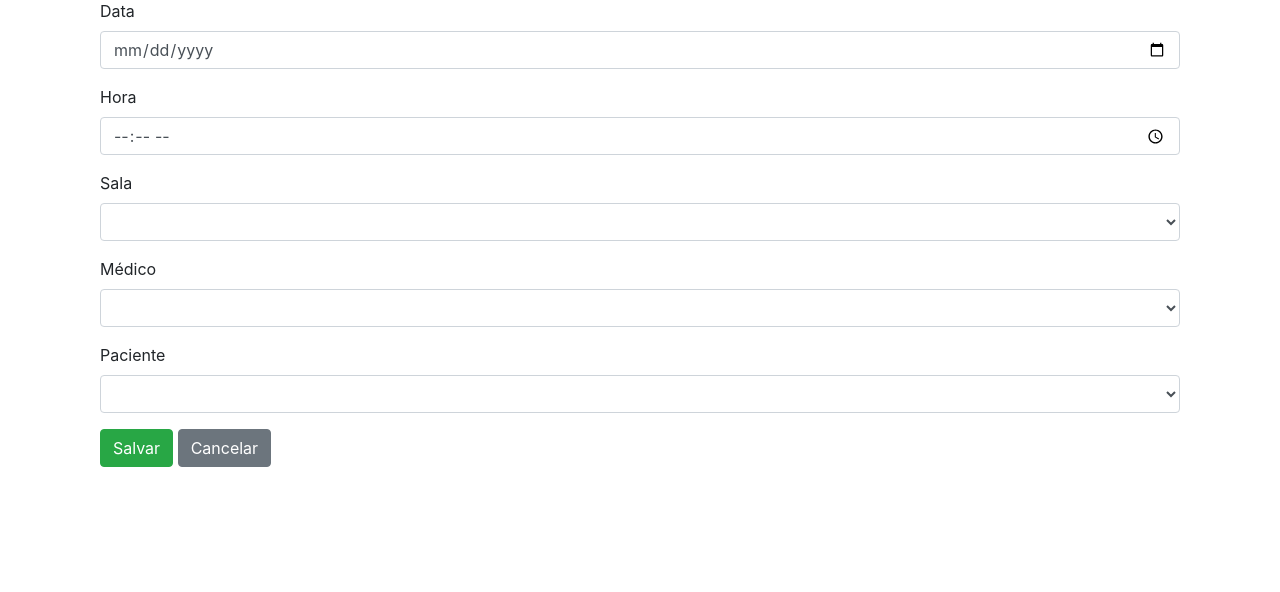
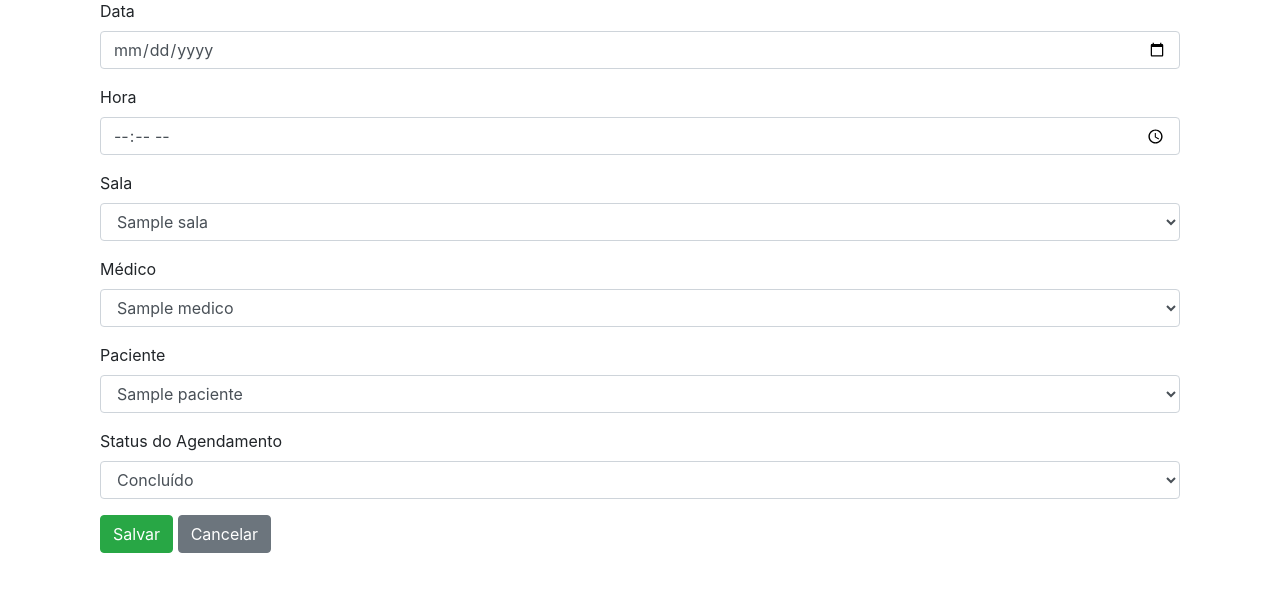
Before and after one commit to CalixtoSW/CastorAgenda, a Flask app: template templates/editar_agendamento.html in a window 1280 px wide. Shown: the part 151-743 px from the top of the page. Run offline with Flask 3, Linux system fonts and the light colour scheme; the template is opened without the code that fills it: most values are stand-ins (such as "Sample title", 1, 10 or a date in 2020); lists and menus that the app fills with data are empty; parts of the project's set-up code (start-up, migrations or seed data) failed here and were passed over; some libraries are stand-ins or nearby versions.

Commit message:
Funcionando 100%

```diff
--- a/CastorAgenda.py
+++ b/CastorAgenda.py
@@ -1,5 +1,6 @@
 # CastorAgenda/CastorAgenda.py
-from flask import Flask, render_template, request, redirect, url_for, session as login_session
+from flask import Flask, render_template, request, redirect, url_for, jsonify, session as login_session
+
 from engine.database_fetchall import DatabaseFetchAll
 from engine.config_db import DatabaseConfig
 
@@ -227,19 +228,18 @@
         sala_id = request.form['sala_id']
         medico_id = request.form['medico_id']
         paciente_id = request.form['paciente_id']
+        status_agendamento = request.form['status_agendamento']
 
-        # Validação Simples
-        if not data or not hora or not sala_id or not medico_id or not paciente_id:
+        if not data or not hora or not sala_id or not medico_id or not paciente_id or not status_agendamento:
             return 'Todos os campos são obrigatórios', 400
 
-        agendamento_controller.cadastrar_agendamento(data, hora, sala_id, medico_id, paciente_id)
+        agendamento_controller.cadastrar_agendamento(data, hora, sala_id, medico_id, paciente_id, status_agendamento)
         return redirect(url_for('agenda'))
-    else:
-        medicos = agendamento_controller.listar_medicos()
-        salas = agendamento_controller.listar_salas()
-        pacientes = agendamento_controller.listar_pacientes()
-        return render_template('agendamento.html', medicos=medicos, salas=salas, pacientes=pacientes)
 
+    medicos = agendamento_controller.listar_medicos()
+    salas = agendamento_controller.listar_salas()
+    pacientes = agendamento_controller.listar_pacientes()
+    return render_template('agendamento.html', medicos=medicos, salas=salas, pacientes=pacientes)
 
 
 @app.route('/agendamento/editar/<int:id>', methods=['GET', 'POST'])
@@ -250,15 +250,21 @@
         sala_id = request.form['sala_id']
         medico_id = request.form['medico_id']
         paciente_id = request.form['paciente_id']
+        status_agendamento = request.form['status_agendamento']
 
-        if not data or not hora or not sala_id or not medico_id or not paciente_id:
+        if not data or not hora or not sala_id or not medico_id or not paciente_id or not status_agendamento:
             return 'Todos os campos são obrigatórios', 400
 
-        agendamento_controller.editar_agendamento(id, data, hora, sala_id, medico_id, paciente_id)
+        agendamento_controller.editar_agendamento(id, data, hora, sala_id, medico_id, paciente_id, status_agendamento)
         return redirect(url_for('agenda'))
 
     agendamento = agendamento_controller.buscar_agendamento_por_id(id)
-    return render_template('editar_agendamento.html', agendamento=agendamento)
+    medicos = agendamento_controller.listar_medicos()
+    salas = agendamento_controller.listar_salas()
+    pacientes = agendamento_controller.listar_pacientes()
+
+    return render_template('editar_agendamento.html', agendamento=agendamento, medicos=medicos, salas=salas,
+                           pacientes=pacientes)
 
 
 @app.route('/agendamento/excluir/<int:id>', methods=['POST'])
@@ -280,6 +286,11 @@
     pacientes = agendamento_controller.listar_pacientes()
     return render_template('agendamento.html', medicos=medicos, salas=salas, pacientes=pacientes)
 
+@app.route('/agendamentos/<data>', methods=['GET'])
+def listar_agendamentos(data):
+    agendamentos = agendamento_controller.buscar_agendamentos_por_dia(data)
+    return jsonify(agendamentos)
+
 
 if __name__ == '__main__':
     app.run(debug=True)
--- a/templates/editar_agendamento.html
+++ b/templates/editar_agendamento.html
@@ -16,23 +16,40 @@
         <div class="form-group">
             <label for="sala_id">Sala</label>
             <select class="form-control" id="sala_id" name="sala_id" required>
-                <!-- Preencher com as salas disponíveis -->
+                <option value="" disabled>Selecione uma sala</option>
+                {% for sala in salas %}
+                    <option value="{{ sala.id }}" {% if agendamento.sala_id == sala.id %}selected{% endif %}>{{ sala.nome }}</option>
+                {% endfor %}
             </select>
         </div>
         <div class="form-group">
             <label for="medico_id">Médico</label>
             <select class="form-control" id="medico_id" name="medico_id" required>
-                <!-- Preencher com os médicos disponíveis -->
+                <option value="" disabled>Selecione um médico</option>
+                {% for medico in medicos %}
+                    <option value="{{ medico.id }}" {% if agendamento.medico_id == medico.id %}selected{% endif %}>{{ medico.nome }}</option>
+                {% endfor %}
             </select>
         </div>
         <div class="form-group">
             <label for="paciente_id">Paciente</label>
             <select class="form-control" id="paciente_id" name="paciente_id" required>
-                <!-- Preencher com os pacientes disponíveis -->
+                <option value="" disabled>Selecione um paciente</option>
+                {% for paciente in pacientes %}
+                    <option value="{{ paciente.id_paciente }}" {% if agendamento.paciente_id == paciente.id_paciente %}selected{% endif %}>{{ paciente.nome }}</option>
+                {% endfor %}
             </select>
         </div>
-        <button type="submit" class="btn btn-success">Salvar</button>
-        <a href="{{ url_for('agenda') }}" class="btn btn-secondary">Cancelar</a>
+        <div class="form-group">
+            <label for="status_agendamento">Status do Agendamento</label>
+            <select class="form-control" id="status_agendamento" name="status_agendamento" required>
+                <option value="agendado" {% if agendamento.status == 'agendado' %}selected{% endif %}>Agendado</option>
+                <option value="cancelado" {% if agendamento.status == 'cancelado' %}selected{% endif %}>Cancelado</option>
+                <option value="concluido" {% if agendamento.status == 'concluido' %}selected{% endif %}>Concluído</option>
+            </select>
+        </div>
+        <button type="submit" class="btn btn-success"><i class="bi bi-save"></i> Salvar</button>
+        <a href="{{ url_for('agenda') }}" class="btn btn-secondary"><i class="bi bi-x-circle"></i> Cancelar</a>
     </form>
 </div>
 {% endblock %}
```
Also changed, not shown: controllers/agendamento_controller.py (+11 -10 lines), templates/agenda.html (+35 -31 lines).
